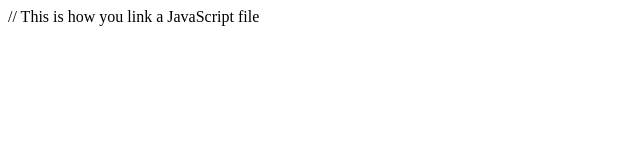
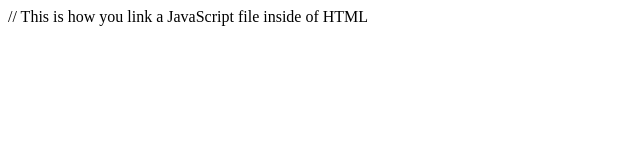
Before and after one commit to riturajrawat/JavaScript, a plain HTML site: page 01_Number_data_types/index.html in a window 1280 px wide. Shown: the whole page, without its empty margins (0-640 px from the left). Drawn offline with Linux system fonts and the light colour scheme.

Commit message:
Update index.html

```diff
--- a/01_Number_data_types/index.html
+++ b/01_Number_data_types/index.html
@@ -7,6 +7,6 @@
     <title>Document</title>
 </head>
 <body>
-    <script src="./main.js"></script> // This is how you link a JavaScript file
+    <script src="./main.js"></script> // This is how you link a JavaScript file inside of HTML
 </body>
 </html>
```
